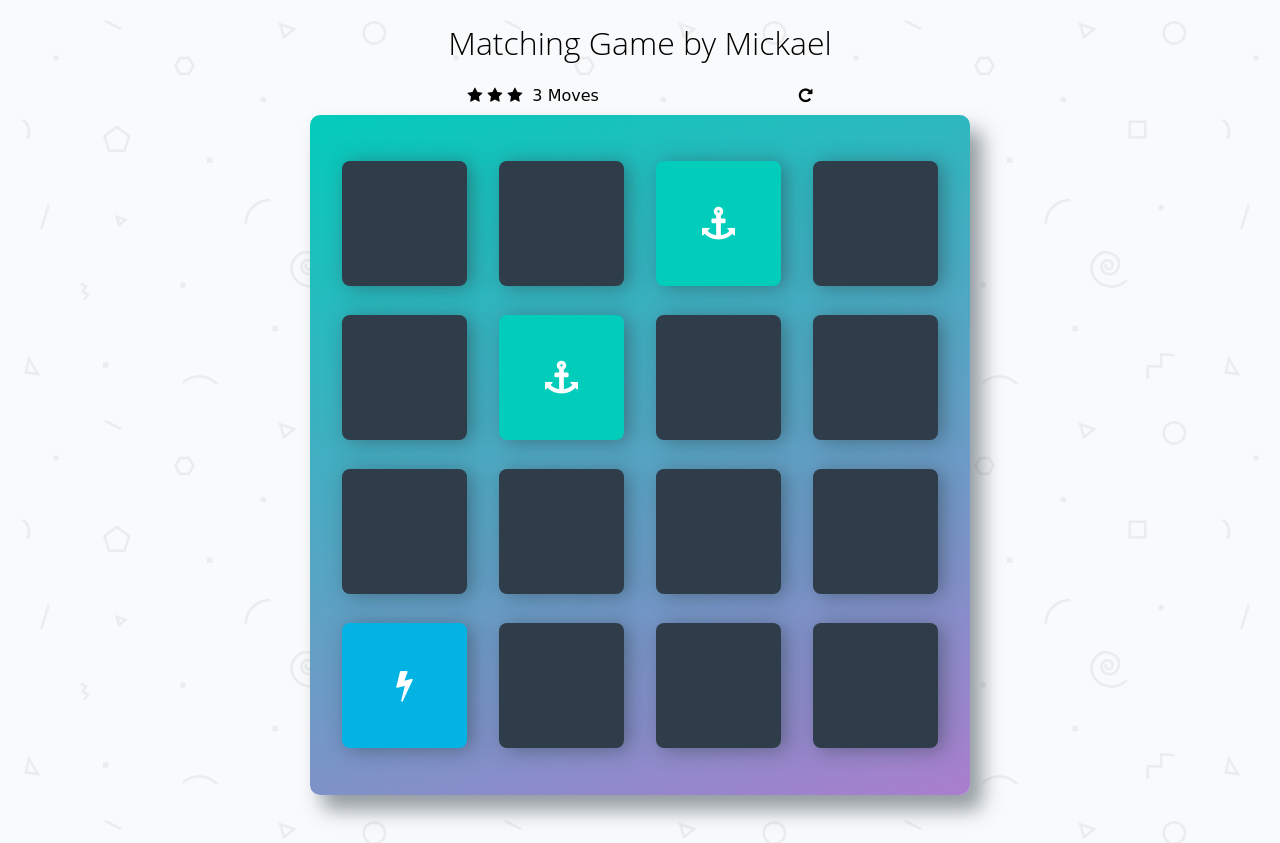
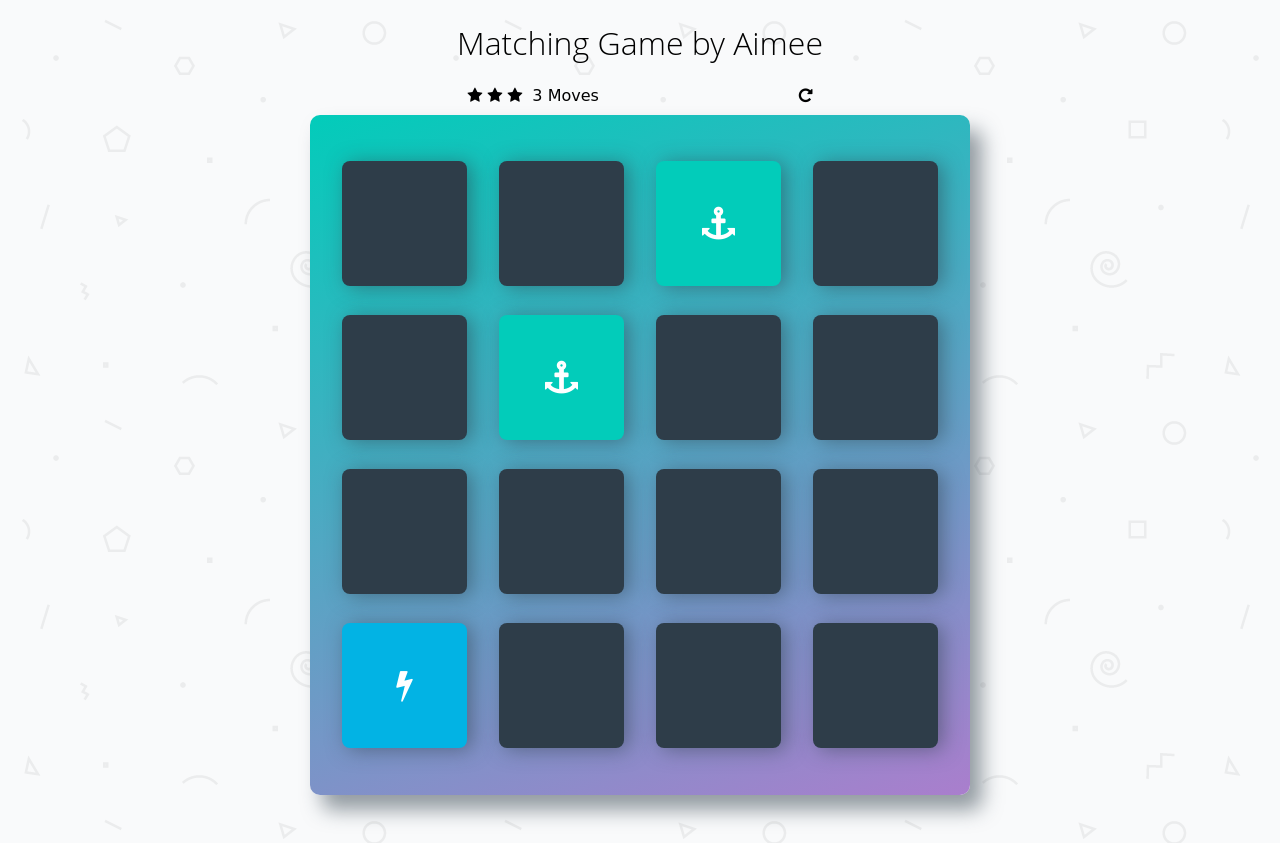
Before and after one commit to AimeeParlow/FEND-Project-3, a plain HTML site: page index.html in a window 1280 px wide. Drawn offline with Linux system fonts and the light colour scheme; a web font is replaced by a local one.

Commit message:
text commit

```diff
--- a/index.html
+++ b/index.html
@@ -12,7 +12,7 @@
 
     <div class="container">
         <header>
-            <h1>Matching Game by Mickael</h1>
+            <h1>Matching Game by Aimee</h1>
         </header>
 
         <section class="score-panel">
```
